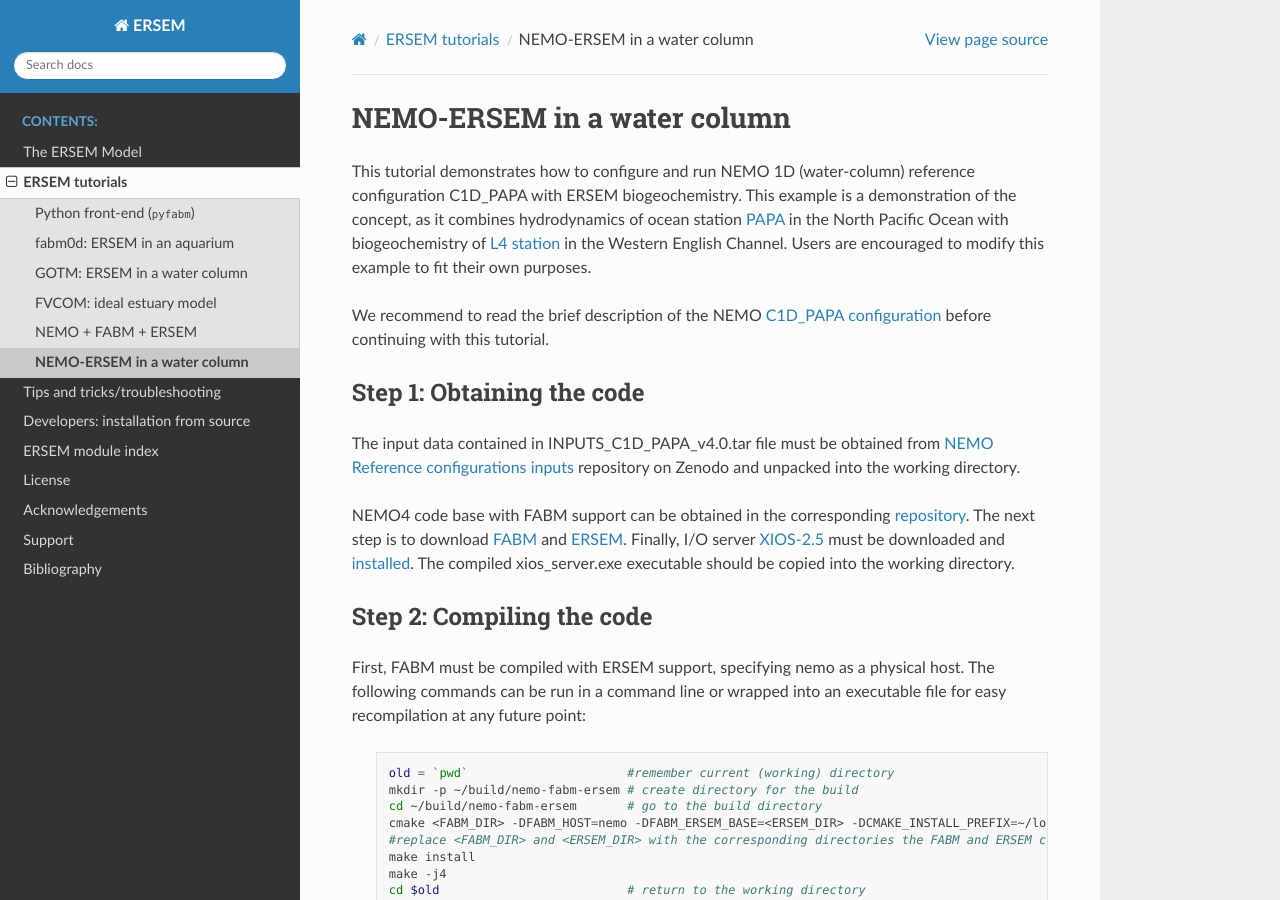
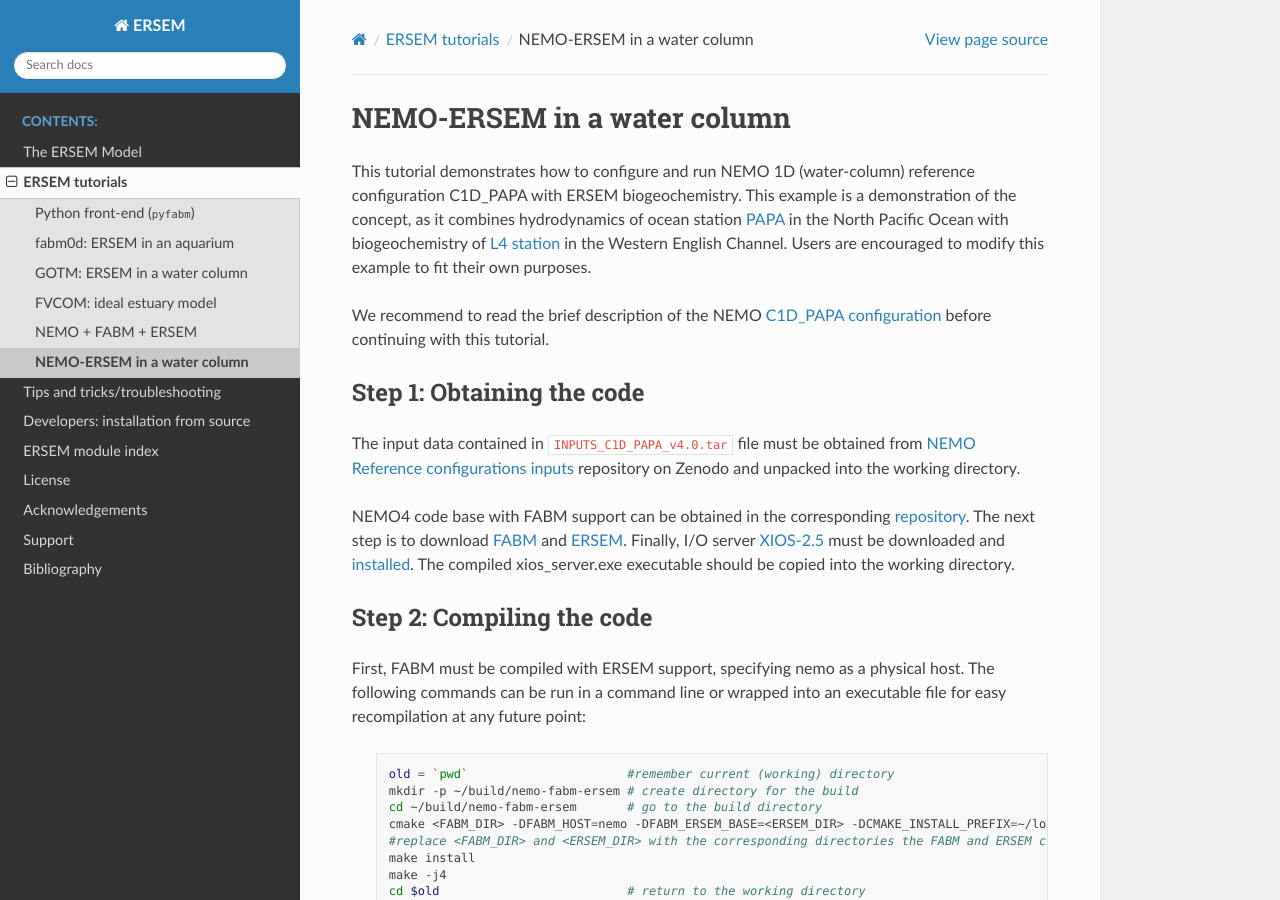
Before and after one commit to pmlmodelling/ersem, a Sphinx documentation site: the page built from docs/source/tutorials/nemo1d.rst, in a window 1280 px wide and 900 px high. Built offline with Sphinx 7.4.7 and the Read the Docs theme 2.0.0, drawn with Linux system fonts in a browser that asks for light colours; formulas are drawn with MathJax 3; the version number could not be read and is left out.

```diff
--- a/docs/source/tutorials/nemo1d.rst
+++ b/docs/source/tutorials/nemo1d.rst
@@ -12,7 +12,7 @@ We recommend to read the brief description of the NEMO `C1D_PAPA configuration <
 Step 1: Obtaining the code
 ~~~~~~~~~~~~~~~~~~~~~~~~~~~~
 
-The input data contained in INPUTS_C1D_PAPA_v4.0.tar file must be obtained from `NEMO Reference configurations inputs <https://zenodo.org/record/1472245#.Yt6_QIzMKEI>`__ repository on Zenodo  and unpacked into the working directory.
+The input data contained in ``INPUTS_C1D_PAPA_v4.0.tar`` file must be obtained from `NEMO Reference configurations inputs <https://zenodo.org/record/1472245#.Yt6_QIzMKEI>`__ repository on Zenodo  and unpacked into the working directory.
 
 NEMO4 code base with FABM support can be obtained in the corresponding `repository <https://github.com/pmlmodelling/NEMO4.0-FABM>`__. The next step is to download `FABM <https://github.com/fabm-model/fabm>`__ and `ERSEM <https://github.com/pmlmodelling/ersem>`__. Finally, I/O server `XIOS-2.5 <https://forge.ipsl.jussieu.fr/nemo/chrome/site/doc/NEMO/guide/html/install.html#extract-and-install-xios>`__ must be downloaded and `installed <https://forge.ipsl.jussieu.fr/ioserver/>`__. The compiled xios_server.exe executable should be copied into the working directory.
 
```
